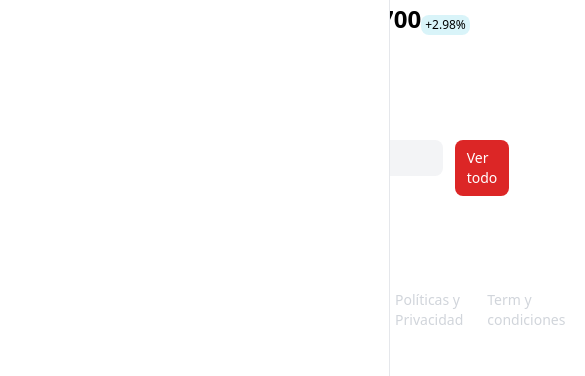
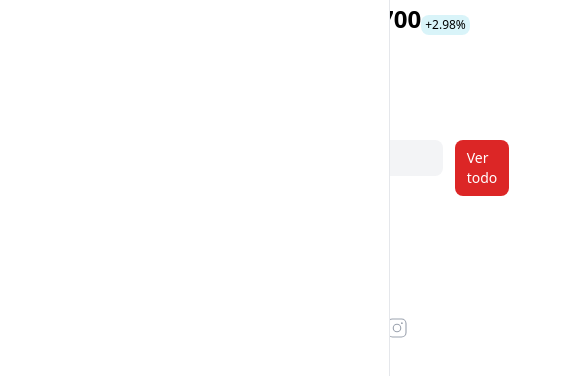
Before and after one commit to javware/event-fend, a React (Vite) app: page / in a window 390 px wide. Shown: the part 490-866 px from the top of the page, 585 px wide, since content can reach past the window. Built offline with nearby package versions, Linux system fonts and the light colour scheme.

Commit message:
update responsive

```diff
--- a/src/components/dashboard/footer/Footer.tsx
+++ b/src/components/dashboard/footer/Footer.tsx
@@ -1,16 +1,16 @@
-import {PiFacebookLogoLight, PiInstagramLogoLight, PiTiktokLogoLight, PiYoutubeLogoLight } from "react-icons/pi";
+import { PiFacebookLogoLight, PiInstagramLogoLight, PiTiktokLogoLight, PiYoutubeLogoLight } from "react-icons/pi";
 
 export default function footer() {
     return (
-        <div className="flex items-center justify-between bg-white bottom-0 sticky w-full py-3.5 px-6 text-sm text-gray-400">
-            <div className="flex items-center gap-6 ">
+        <div className="flex md:flex-row flex-col items-center justify-between bg-white bottom-0 sticky w-full py-3.5 px-6 text-sm text-gray-400">
+            <div className="flex md:flex-row flex-col items-center gap-6 ">
                 <h3 className="font-medium">© 2024 Javware Perú </h3>
                 <h3 className="text-gray-300">Políticas y Privacidad</h3>
                 <h3 className="text-gray-300">Term y condiciones</h3>
                 <h3 className="text-gray-300">Contacto</h3>
             </div>
 
-            <div className="flex items-center gap-3 text-2xl">
+            <div className="flex  items-center gap-3 text-2xl">
                 <PiFacebookLogoLight />
                 <PiTiktokLogoLight />
                 <PiYoutubeLogoLight />
--- a/src/components/dashboard/header/Header.tsx
+++ b/src/components/dashboard/header/Header.tsx
@@ -43,8 +43,8 @@ export default function header({  setCloseSidebar, closeSidebar }: HeaderProps)
 
             <div className="flex gap-5 items-center">
                 <form className="flex relative">
-                    <RiSearch2Line className="absolute text-gray-600 left-2 top-1/2 transform -translate-y-1/2 hidden sm:block" />
-                    <input type="text" className="bg-gray-100 text-gray-500 text-sm pl-8 pr-4 h-9 rounded-lg focus:outline-none hidden sm:block" placeholder="Buscar..." />
+                    <RiSearch2Line className="absolute text-gray-600 left-2 top-1/2 transform -translate-y-1/2 hidden lg:block" />
+                    <input type="text" className="bg-gray-100 text-gray-500 text-sm pl-8 pr-4 h-9 rounded-lg focus:outline-none hidden lg:block" placeholder="Buscar..." />
                 </form>
 
                 <div className="flex items-center justify-center h-9 w-9 rounded-lg bg-gray-100 cursor-pointer">
--- a/src/components/dashboard/sidebar/Sidebar.tsx
+++ b/src/components/dashboard/sidebar/Sidebar.tsx
@@ -10,9 +10,11 @@ type SiderProps = {
   setCloseSidebar: React.Dispatch<React.SetStateAction<boolean>>
 }
 export default function Sidebar({ closeSidebar, setCloseSidebar }: SiderProps) {
+
+
   return (
 
-    <div className={`fixed rela z-20 w-full md:w-[18.5rem] border-r p-4 bg-white transition-transform duration-300 ${closeSidebar ? 'translate-x-0' : '-translate-x-full'} `}>
+    <div className={`fixed z-20  w-screen md:w-[18.5rem] border-r p-4 bg-white transition-transform duration-300 ${closeSidebar ? 'translate-x-0' : '-translate-x-full'} `}>
       <div className='flex items-center justify-between text-2xl py-3'>
         <div className='flex items-center gap-2'>
           <img src="/logo1.png" className='w-10' alt="" />
```
